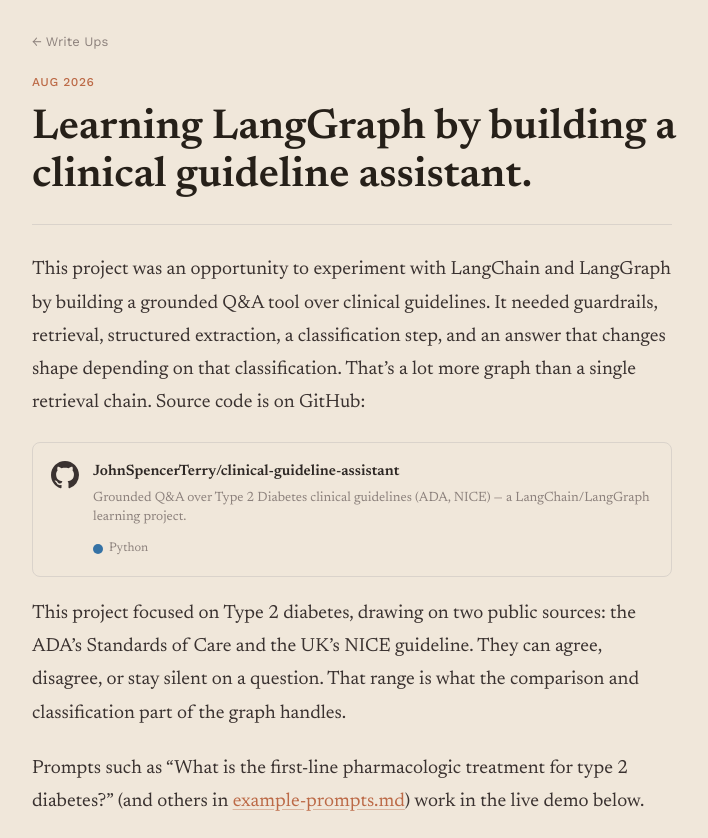
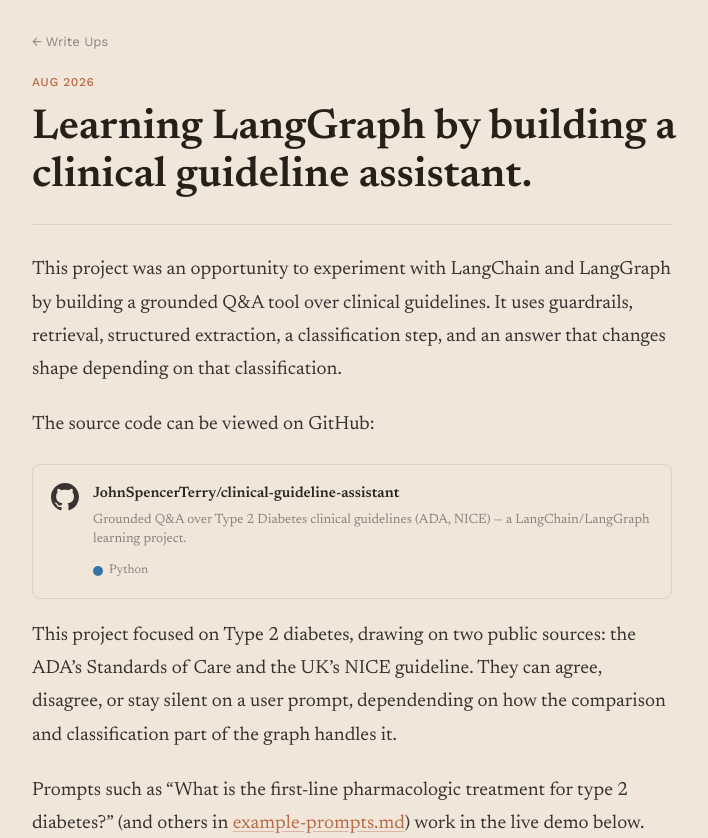
Before and after one commit to JohnSpencerTerry/wb, a Jekyll site: the page built from _writing/clinical-guideline-assistant.md, in a window 1280 px wide and 900 px high, scrolled down 199 px, cut to the strip 0-838 px from the top of the window. Shown: the whole strip, without its empty margins (242-950 px from the left). Built offline with Jekyll 4.4.1, drawn with Linux system fonts in a browser that asks for light colours; some of the changed text lies outside the part shown.

Commit message:
Update clinical-guideline-assistant.md

```diff
--- a/_writing/clinical-guideline-assistant.md
+++ b/_writing/clinical-guideline-assistant.md
@@ -7,7 +7,9 @@
 mermaid: true
 ---
 
-This project was an opportunity to experiment with LangChain and LangGraph by building a grounded Q&A tool over clinical guidelines. It needed guardrails, retrieval, structured extraction, a classification step, and an answer that changes shape depending on that classification. That's a lot more graph than a single retrieval chain. Source code is  on GitHub:
+This project was an opportunity to experiment with LangChain and LangGraph by building a grounded Q&A tool over clinical guidelines. It uses guardrails, retrieval, structured extraction, a classification step, and an answer that changes shape depending on that classification.
+
+The source code can be viewed on GitHub:
 
 <div style="position:relative;display:flex;gap:14px;align-items:flex-start;border:1px solid var(--color-hairline);border-radius:8px;padding:16px 18px;margin:1.25rem 0;">
   <a href="https://github.com/JohnSpencerTerry/clinical-guideline-assistant" target="_blank" rel="noopener" aria-label="View JohnSpencerTerry/clinical-guideline-assistant on GitHub" style="position:absolute;inset:0;z-index:1;"></a>
@@ -21,7 +23,7 @@
   </div>
 </div>
 
-This project focused on Type 2 diabetes, drawing on two public sources: the ADA's Standards of Care and the UK's NICE guideline. They can agree, disagree, or stay silent on a question. That range is what the comparison and classification part of the graph handles.
+This project focused on Type 2 diabetes, drawing on two public sources: the ADA's Standards of Care and the UK's NICE guideline. They can agree, disagree, or stay silent on a user prompt, dependending on how the comparison and classification part of the graph handles it.
 
 Prompts such as "What is the first-line pharmacologic treatment for type 2 diabetes?" (and others in [example-prompts.md](https://github.com/JohnSpencerTerry/clinical-guideline-assistant/blob/main/example-prompts.md)) work in the live demo below.
 
@@ -72,13 +74,13 @@
 
 ## Setting up the system
 
-Model access goes through [OpenRouter](https://openrouter.ai) rather than a provider API directly, so the whole thing runs on a free-tier model with the key's credit limit set to $0: a request can fail, but it can't bill. Embeddings run locally via `sentence-transformers`, so indexing needs no API key either, just CPU time.
+I chose to go through [OpenRouter](https://openrouter.ai) rather than a provider API directly, as I can change models easily to test different outcomes. For now, it runs on a free-tier model with the key's credit limit set to $0 so we don't bill anything accidently. Embeddings run locally via `sentence-transformers`, so indexing needs no API key either, just CPU time.
 
 Source documents are downloaded once as PDFs and read from disk, not scraped live. Chunking is content-aware: NICE's text is already atomic per numbered recommendation, so short documents pass through unchanged; ADA's long narrative sections get recursively split, each chunk carrying its parent section's metadata so a citation can point back to it (code: [`chunking.py`](https://github.com/JohnSpencerTerry/clinical-guideline-assistant/blob/main/src/cga/ingestion/chunking.py)).
 
 The chunks land in two separate vector indices, one per source, instead of one pooled index. A pooled index would hand the model passages from both sources together, inviting it to blend them into one confident answer even when they disagree. Separate indices let the graph retrieve from ADA and NICE independently and compare what each actually says.
 
-A Streamlit chat UI sits on top: `uv run streamlit run app/streamlit_app.py`.
+A Streamlit chat UI sits on top: `uv run streamlit run app/streamlit_app.py`. This is my first time using Streamlit, and I found it very easy to setup.
 
 ## Grounded factual recall
 
@@ -126,7 +128,7 @@
   <figcaption style="font-family:var(--font-sans);font-size:13px;color:var(--color-muted);margin-top:8px;text-align:center;">Rendered as a distinct warning bubble, not a normal answer.</figcaption>
 </figure>
 
-The harder part is holding that boundary without over-triggering. "If I have CKD, does that change treatment recommendations?" is phrased with "I," but it's about a population, not a specific situation, so it should still get answered generally. The scope classifier's prompt spells out that distinction with worked examples on both sides (code: [`scope_classifier.py`](https://github.com/JohnSpencerTerry/clinical-guideline-assistant/blob/main/src/cga/graph/guardrails/scope_classifier.py)).
+It can also be difficult to control over-triggering. "If I have CKD, does that change treatment recommendations?" is phrased with "I," but it's about a population, not a specific situation, so it should still get answered generally. The scope classifier's prompt spells out that distinction with worked examples on both sides (code: [`scope_classifier.py`](https://github.com/JohnSpencerTerry/clinical-guideline-assistant/blob/main/src/cga/graph/guardrails/scope_classifier.py)).
 
 A second layer backs it up: the synthesis prompt restates the system's role on every call, general or not: "You explain what published clinical guidelines say. You do not provide individualized medical advice." A borderline message that slips past the classifier is still self-limited at generation. Neither layer holds the line alone.
 
```
Also changed, not shown: other parts of _writing/clinical-guideline-assistant.md (+1 -1 lines).
